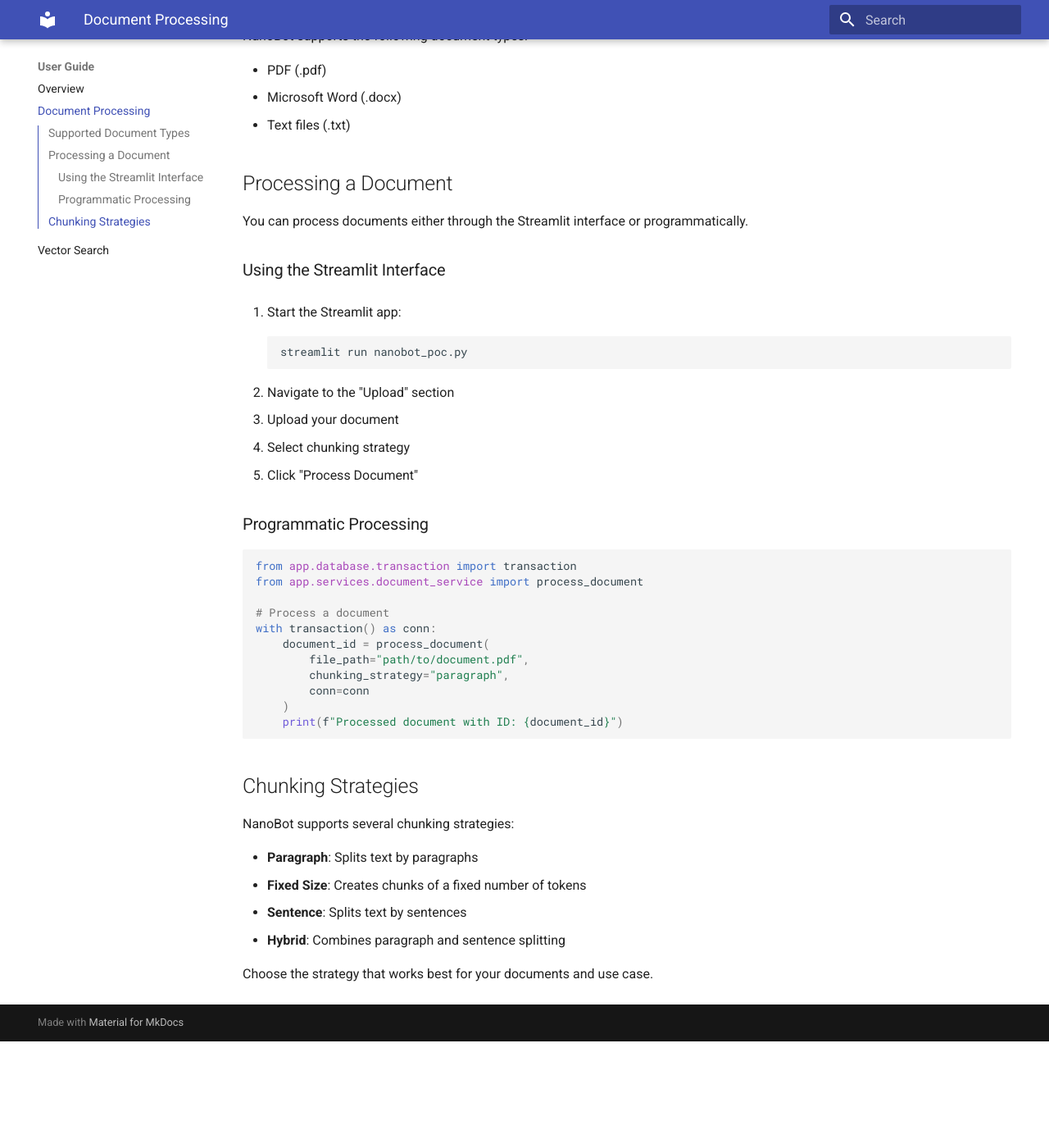
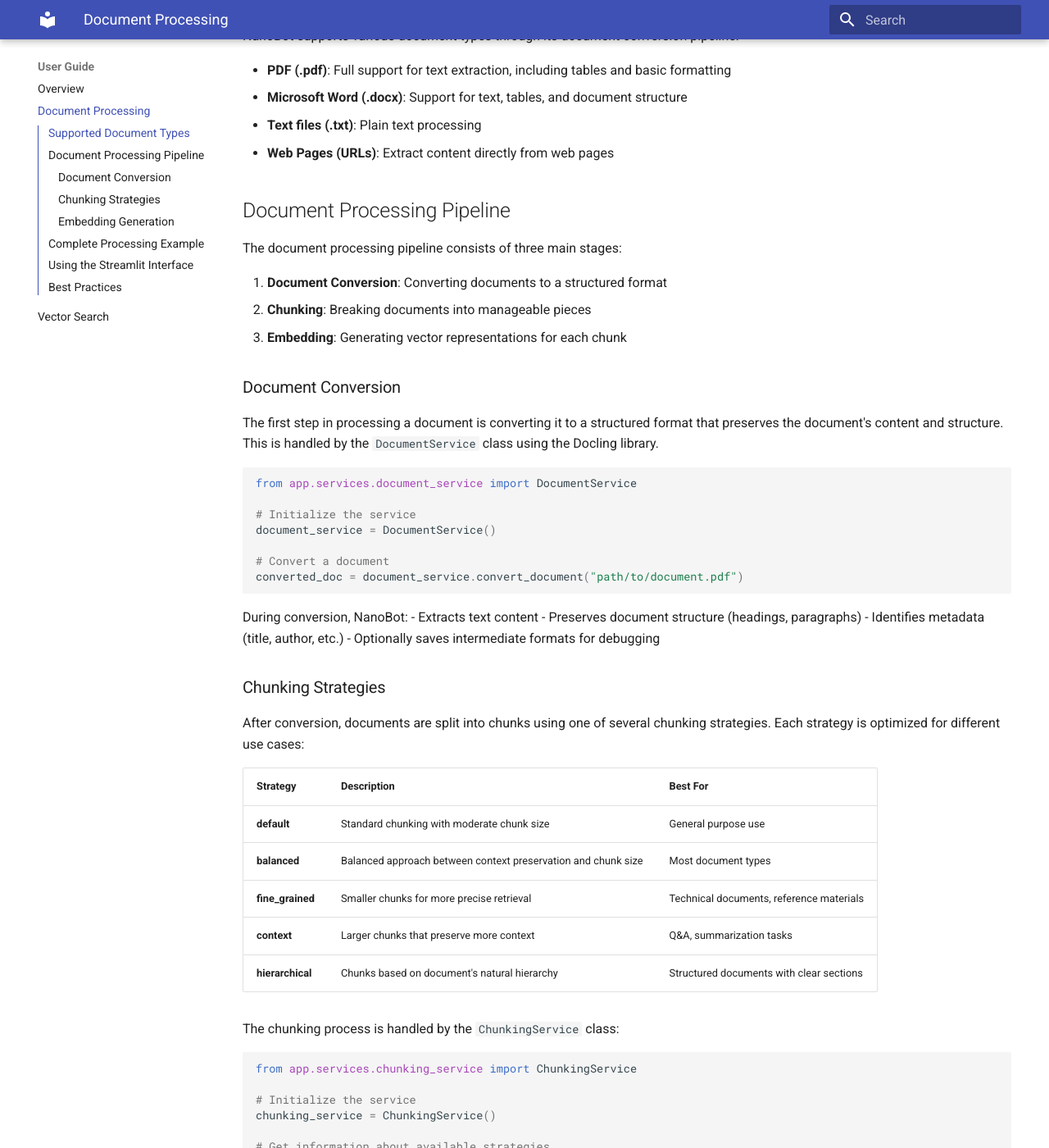
Before and after one commit to srobertsphd/nanobot-core, an MkDocs documentation site: the page built from docs/user-guide/document-processing.md, in a window 1280 px wide and 1400 px high, scrolled down 313 px. Shown: the whole window at 82% size. Built offline with MkDocs 1.6.1 and Material for MkDocs 9.7.7, drawn with Linux system fonts in a browser that asks for light colours; before the commit the page ends 1583 px from its top, so only the background shows below that; some of the changed text lies outside the part shown.

Commit message:
updated docs

````diff
--- a/docs/user-guide/document-processing.md
+++ b/docs/user-guide/document-processing.md
@@ -1,20 +1,111 @@
 # Document Processing
 
-This guide explains how to process documents with NanoBot.
+This guide explains how NanoBot processes documents, from initial conversion to chunking and embedding.
 
 ## Supported Document Types
 
-NanoBot supports the following document types:
+NanoBot supports various document types through its document conversion pipeline:
 
-- PDF (.pdf)
-- Microsoft Word (.docx)
-- Text files (.txt)
+- **PDF (.pdf)**: Full support for text extraction, including tables and basic formatting
+- **Microsoft Word (.docx)**: Support for text, tables, and document structure
+- **Text files (.txt)**: Plain text processing
+- **Web Pages (URLs)**: Extract content directly from web pages
 
-## Processing a Document
+## Document Processing Pipeline
 
-You can process documents either through the Streamlit interface or programmatically.
+The document processing pipeline consists of three main stages:
 
-### Using the Streamlit Interface
+1. **Document Conversion**: Converting documents to a structured format
+2. **Chunking**: Breaking documents into manageable pieces
+3. **Embedding**: Generating vector representations for each chunk
+
+### Document Conversion
+
+The first step in processing a document is converting it to a structured format that preserves the document's content and structure. This is handled by the `DocumentService` class using the Docling library.
+
+```python
+from app.services.document_service import DocumentService
+
+# Initialize the service
+document_service = DocumentService()
+
+# Convert a document
+converted_doc = document_service.convert_document("path/to/document.pdf")
+```
+
+During conversion, NanoBot:
+- Extracts text content
+- Preserves document structure (headings, paragraphs)
+- Identifies metadata (title, author, etc.)
+- Optionally saves intermediate formats for debugging
+
+### Chunking Strategies
+
+After conversion, documents are split into chunks using one of several chunking strategies. Each strategy is optimized for different use cases:
+
+| Strategy | Description | Best For |
+|----------|-------------|----------|
+| **default** | Standard chunking with moderate chunk size | General purpose use |
+| **balanced** | Balanced approach between context preservation and chunk size | Most document types |
+| **fine_grained** | Smaller chunks for more precise retrieval | Technical documents, reference materials |
+| **context** | Larger chunks that preserve more context | Q&A, summarization tasks |
+| **hierarchical** | Chunks based on document's natural hierarchy | Structured documents with clear sections |
+
+The chunking process is handled by the `ChunkingService` class:
+
+```python
+from app.services.chunking_service import ChunkingService
+
+# Initialize the service
+chunking_service = ChunkingService()
+
+# Get information about available strategies
+strategies = chunking_service.get_available_strategies()
+
+# Chunk a document using a specific strategy
+chunks = chunking_service.chunk_document(document, strategy="balanced")
+
+# Process chunks to extract metadata
+processed_chunks = chunking_service.process_chunks(chunks, chunking_strategy="balanced")
+```
+
+### Embedding Generation
+
+The final step is generating vector embeddings for each chunk using OpenAI's embedding models. These embeddings capture the semantic meaning of the text, enabling similarity search.
+
+```python
+# Generate embeddings for chunks
+chunks_with_embeddings = document_service.get_embeddings_for_chunks(processed_chunks)
+```
+
+NanoBot uses OpenAI's text embedding models to generate high-dimensional vector representations of each chunk.
+
+## Complete Processing Example
+
+Here's a complete example of processing a document from start to finish:
+
+```python
+from app.database.transaction import transaction
+from app.services.document_service import DocumentService
+
+# Initialize the service
+document_service = DocumentService()
+
+# Process a document with the complete pipeline
+with transaction() as conn:
+    chunks_with_embeddings = document_service.process_document(
+        doc_path="path/to/document.pdf",
+        chunking_strategy="balanced",
+        save_intermediate=True
+    )
+
+    # Now you can insert these chunks into the database
+    # (See the database documentation for details)
+```
+
+## Using the Streamlit Interface
+
+For a more user-friendly experience, you can use the Streamlit interface to process documents:
 
 1. Start the Streamlit app:
    ```bash
@@ -23,32 +114,15 @@
 
 2. Navigate to the "Upload" section
 3. Upload your document
-4. Select chunking strategy
+4. Select a chunking strategy from the dropdown
 5. Click "Process Document"
 
-### Programmatic Processing
+The interface will show progress as the document is processed and provide feedback on the number of chunks created.
 
-```python
-from app.database.transaction import transaction
-from app.services.document_service import process_document
+## Best Practices
 
-# Process a document
-with transaction() as conn:
-    document_id = process_document(
-        file_path="path/to/document.pdf",
-        chunking_strategy="paragraph",
-        conn=conn
-    )
-    print(f"Processed document with ID: {document_id}")
-```
-
-## Chunking Strategies
-
-NanoBot supports several chunking strategies:
-
-- **Paragraph**: Splits text by paragraphs
-- **Fixed Size**: Creates chunks of a fixed number of tokens
-- **Sentence**: Splits text by sentences
-- **Hybrid**: Combines paragraph and sentence splitting
-
-Choose the strategy that works best for your documents and use case.
+- **Choose the right chunking strategy** for your document type and use case
+- **Process similar documents with the same strategy** for consistent results
+- **Use meaningful filenames** to help with filtering during retrieval
+- **Consider document structure** when choosing a chunking strategy
+- **Monitor token usage** when processing large documents
````
Also changed, not shown: docs/blog/2025-03-08.md (added, +119 -0 lines), docs/blog/index.md (added, +9 -0 lines), docs/user-guide/vector-search.md (+153 -0 lines), docs/blog/new-post.md (added).
